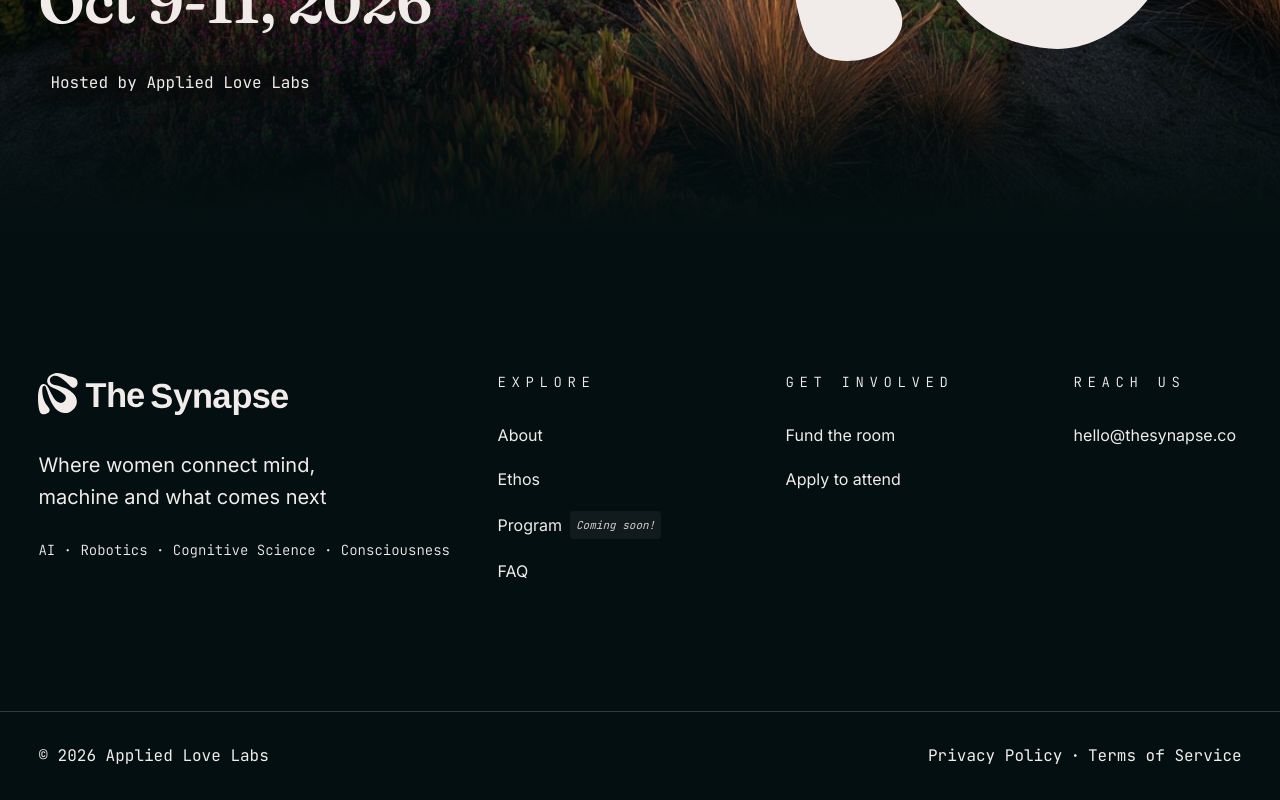
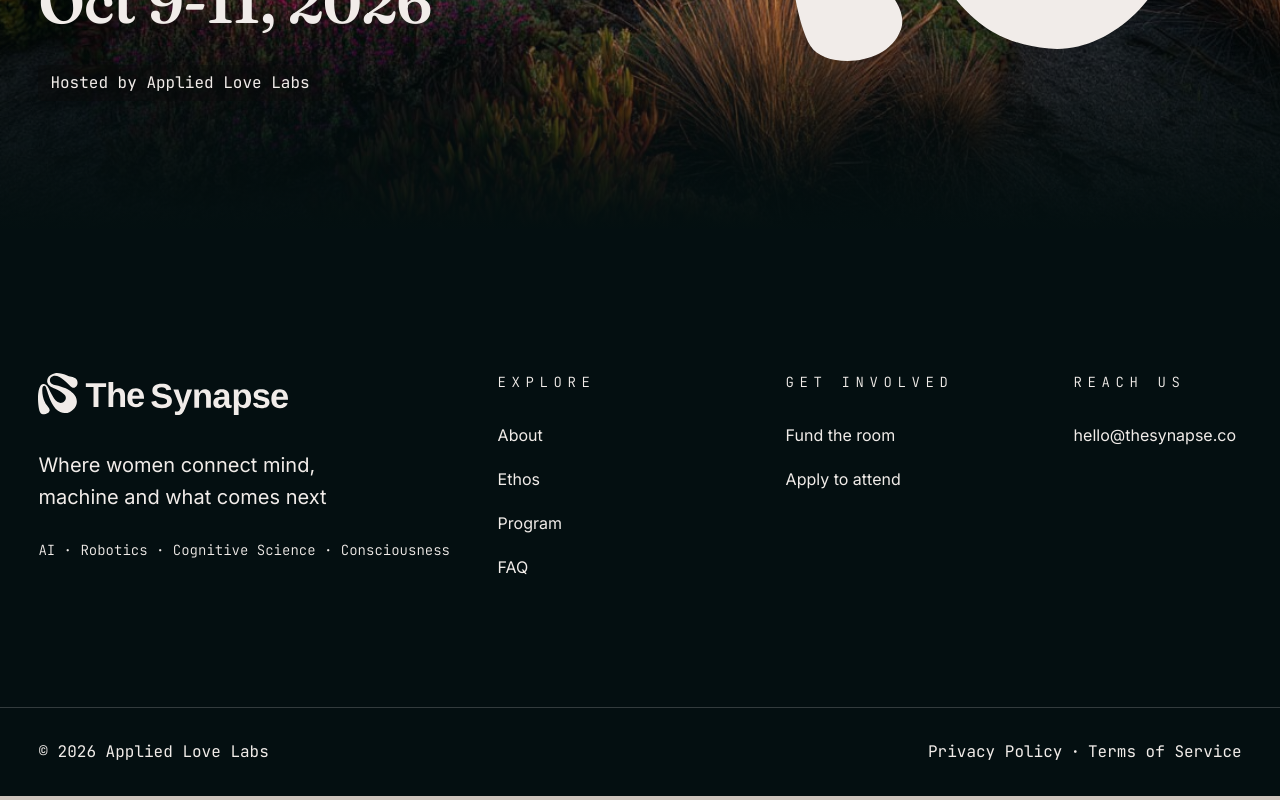
Before and after one commit to mason-u-borchard/synapse-conference-prototype, a Next.js app: page / in a window 1280 px wide. Shown: the part 4815-5615 px from the top of the page. Built offline with nearby package versions, Linux system fonts and the light colour scheme; no server answers; a web font is replaced by a local one.

Commit message:
06/25/26 18:24:34

```diff
--- a/src/components/site-footer.tsx
+++ b/src/components/site-footer.tsx
@@ -101,7 +101,7 @@
               items={[
                 { label: "About", href: "/about" },
                 { label: "Ethos", href: "/ethos" },
-                { label: "Program", href: "/program", chip: "Coming soon!" },
+                { label: "Program", href: "/program" },
                 { label: "FAQ", href: "/faq" },
               ]}
             />
```
